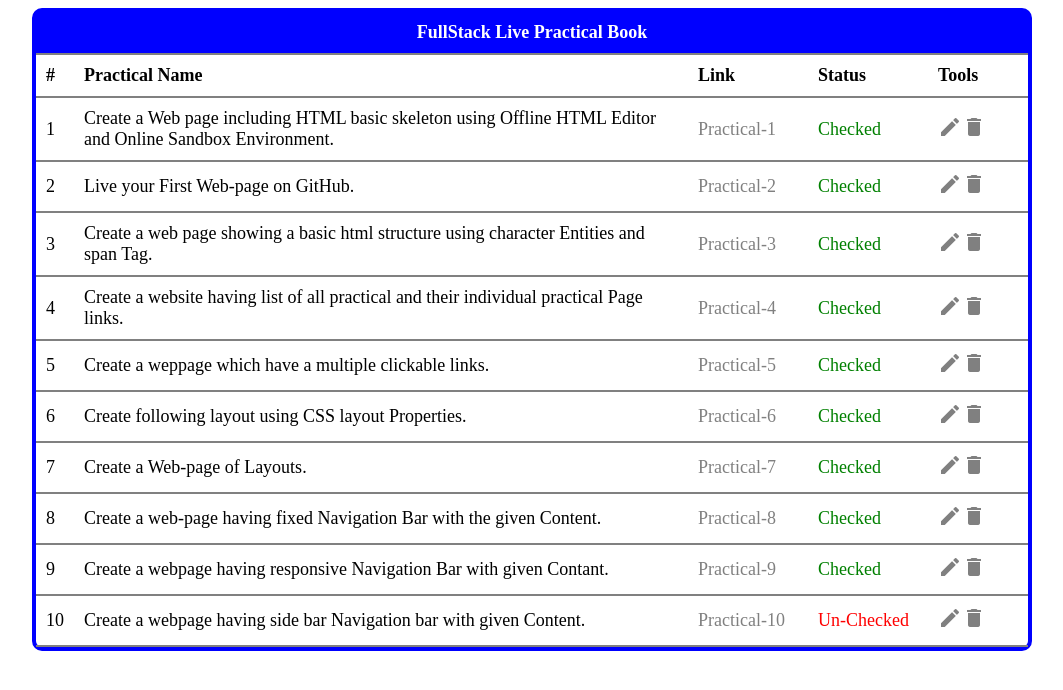
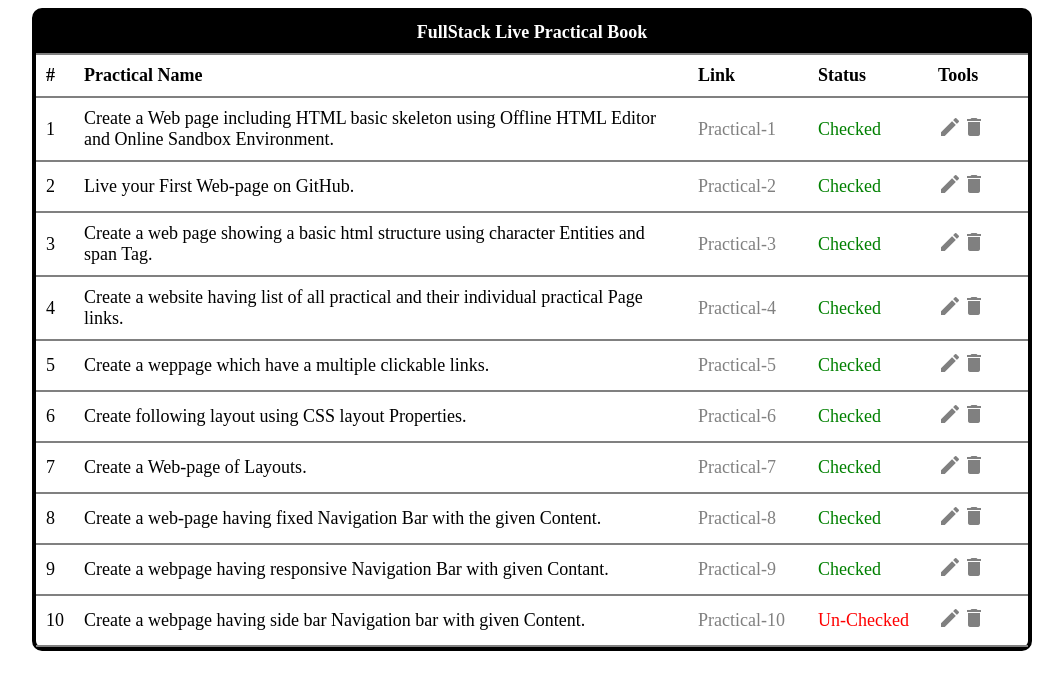
Before and after one commit to adarsh-21/Full-Stack_Assignments, a plain HTML site: page Fullstack practical-11.html in a window 1280 px wide. Shown: the whole page, without its empty margins (108-1171 px from the left). Drawn offline with Linux system fonts and the light colour scheme.

Commit message:
Update Fullstack practical-11.html

```diff
--- a/Fullstack practical-11.html
+++ b/Fullstack practical-11.html
@@ -11,7 +11,7 @@
     <title>Practical-11</title>
     <style>
         table{
-            border: 4px solid blue;
+            border: 4px solid black;
             border-collapse: separate;
             border-spacing: 0px;
             border-radius: 10px;
@@ -37,7 +37,7 @@
             color: green;
         }
         tr:last-child{
-            border-bottom: 2px solid blue;
+            border-bottom: 2px solid black;
         }
         td:nth-child(3){
             color: grey;
@@ -67,7 +67,7 @@
 <body>
     <table align="center">
         <tr>
-            <th colspan="5" style="color: rgb(255, 255, 255); background-color: blue;">FullStack Live Practical Book</th>
+            <th colspan="5" style="color: rgb(255, 255, 255); background-color: black;">FullStack Live Practical Book</th>
 
         </tr>
         <tr>
```
